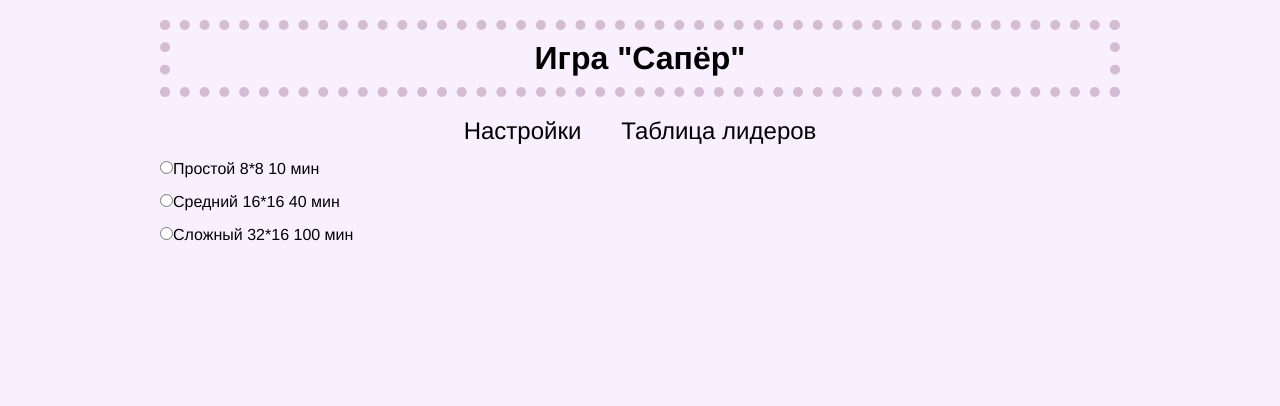
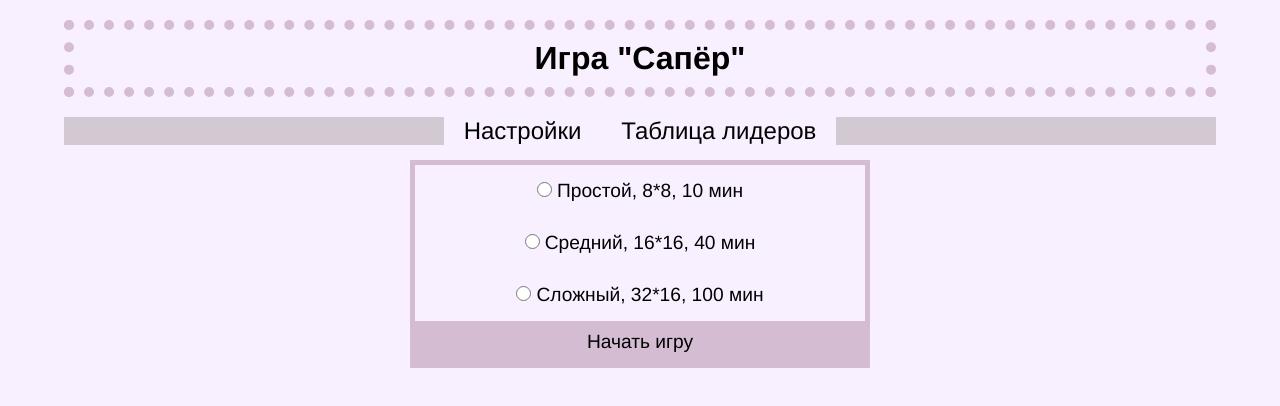
Before and after one commit to nelamine-beep/minesweeper_vue, a Vue app: page /settings in a window 1280 px wide. Shown: the top 406 px of the page. Built offline with nearby package versions, Linux system fonts and the light colour scheme.

Commit message:
update settings and header

```diff
--- a/src/App.vue
+++ b/src/App.vue
@@ -21,8 +21,8 @@
 }
 
 .container {
-  max-width: 960px;
-  margin: 0 auto;
+  /* max-width: 960px; */
+  margin: 0 5%;
 }
 
 .container h1 {
@@ -34,10 +34,11 @@
 
 nav ul {
   list-style: none;
-  margin: 0;
+  margin: 10px 0;
   padding: 0;
   display: flex;
   justify-content:center;
+  background-color: rgb(211, 201, 210);
 }
 
 nav a {
@@ -51,4 +52,16 @@ nav a {
 nav a:hover {
   background-color: rgb(212, 189, 211);
 }
+
+button {
+    border: none;
+    background-color: rgb(212, 189, 211);
+    padding: 10px 15px;
+    font-size: 1.2em;
+    cursor: pointer;
+}
+
+button:hover {
+    box-shadow: 0px 5px 5px 0px rgba(34, 60, 80, 0.2);;
+}
 </style>
--- a/src/components/Settings.vue
+++ b/src/components/Settings.vue
@@ -1,12 +1,17 @@
 <template>
-    <div>
-        <div class="choice-level" v-for="level in levels">
-            <input type="radio" v-bind:value="level" v-model="selectedLevel">
-            <label>{{level.text}} {{level.row}}*{{level.col}}  {{level.mines}} мин</label>
+    <div class="settings">
+        <div class="choice-level" v-for="level in levels" :key="level.text">
+            <input
+                type="radio"
+                :value="level"
+                v-model="selectedLevel"
+                :id="level.text"
+            >
+            <label :for="level.text">{{level.text}}, {{level.row}}*{{level.col}},  {{level.mines}} мин</label>
             <br>
-            <!-- <br>
-            <span>Выбрано: </span> -->
+
         </div>
+        <button @click="startGame">Начать игру</button>
     </div>
 </template>
 
@@ -18,15 +23,51 @@ export default {
                 {text: "Простой", row: 8, col: 8, mines: 10},
                 {text: "Средний", row: 16, col: 16, mines: 40},
                 {text: "Сложный", row: 32, col: 16, mines: 100},
-            ]
+            ],
+            selectedLevel: null,
         }
+    },
+    methods: {
+        startGame() {
+            if (!this.selectedLevel) {
+                alert('Пожалуйста, выберите уровень игры!');
+                return;
+            }
+            const settings = {
+                row: this.selectedLevel.row,
+                col: this.selectedLevel.col,
+                mines: this.selectedLevel.mines,
+            };
+            this.$router.push({
+                path: "/game",
+                query: {
+                    row: settings.row,
+                    col: settings.col,
+                    mines: settings.mines
+                },
+            });
+        },
     }
 }
 </script>
 
 <style scoped>
+.settings {
+    width: 40%;
+    margin: 15px auto;
+    display: flex;
+    flex-direction: column;
+    border: 5px solid rgb(212, 189, 211);;
+}
 .choice-level {
-
+    font-size: 1.2rem;
     margin: 15px auto;
 }
+
+input[type="radio"] {
+  accent-color: #ff6fe0;
+  margin-right: 5px;
+  width: 15px;
+  height: 15px;
+}
 </style>
```
